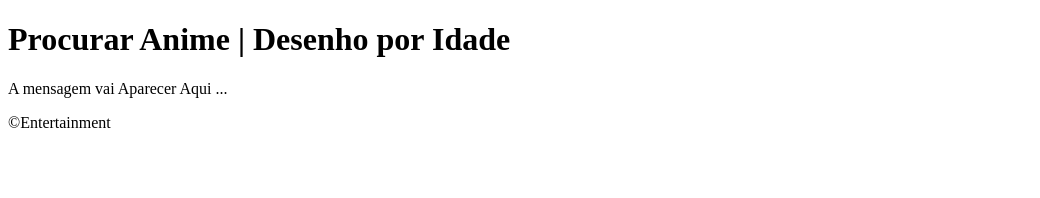
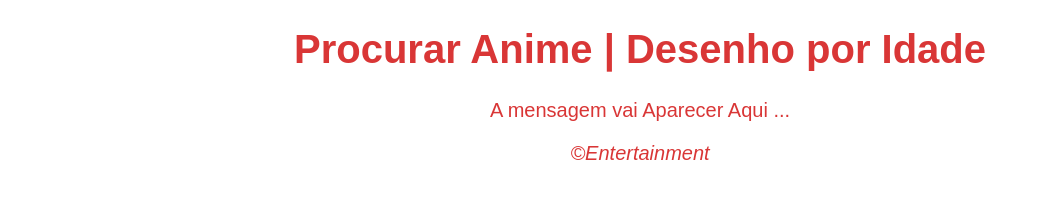
Before and after one commit to dudunfl/Pesquisa-de-Desenho-ou-Anime-por-Idade, a plain HTML site: page index.html in a window 1280 px wide. Shown: the whole page, without its empty margins (0-1040 px from the left). Drawn offline with Linux system fonts and the light colour scheme.

Commit message:
add-to-commit

```diff
--- a/index.html
+++ b/index.html
@@ -6,6 +6,8 @@
     <meta http-equiv="X-UA-Compatible" content="IE=edge">
     <meta name="viewport" content="width=device-width, initial-scale=1.0">
     <title>Procurar Anime | Desenho por Idade</title>
+    <link rel="shortcut icon" href="favicon.ico" type="image/x-icon">
+    <link rel="stylesheet" href="mystyle.css">
 </head>
 
 <body>
@@ -28,7 +30,7 @@
         <footer>
             <p>&copy;Entertainment</p>
 
-            <script src=""></script>
+            <script src="mystyle.js"></script>
         </footer>
 
     </main>
--- /dev/null
+++ b/mystyle.css
@@ -0,0 +1,23 @@
+    @charset "UTF-8";
+    * {
+        text-align: center;
+        font-family: Arial, Helvetica, sans-serif;
+    }
+
+    body {
+        background-image: linear-gradient(90deg, white, );
+        font-size: 20px;
+    }
+
+    header {
+        color: #D93636;
+    }
+
+    section {
+        color: #D93636;
+    }
+
+    footer {
+        color: #D93636;
+        font-style: italic;
+    }
```
Also changed, not shown: favicon.ico (added), mystyle.js (added).
